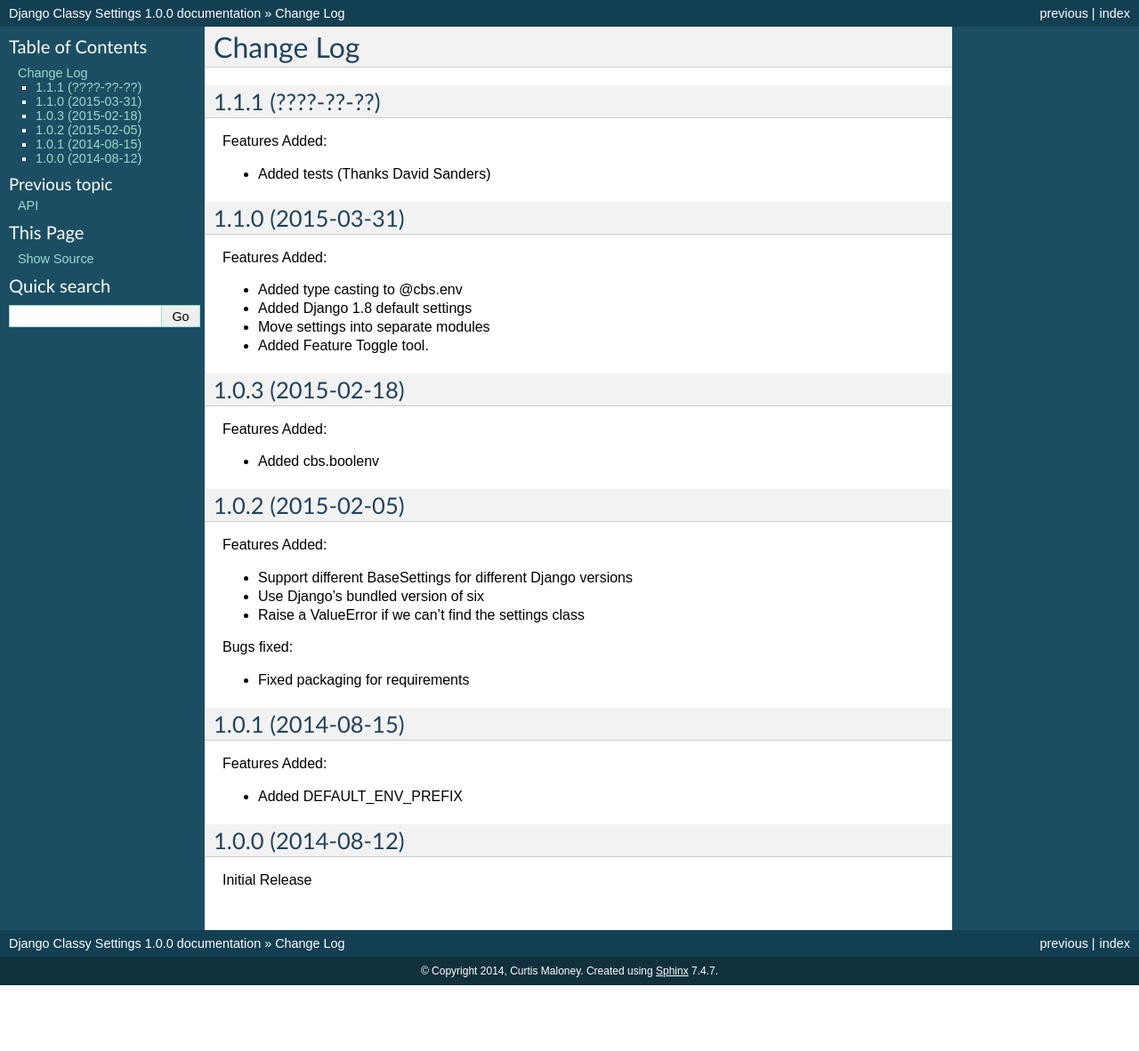
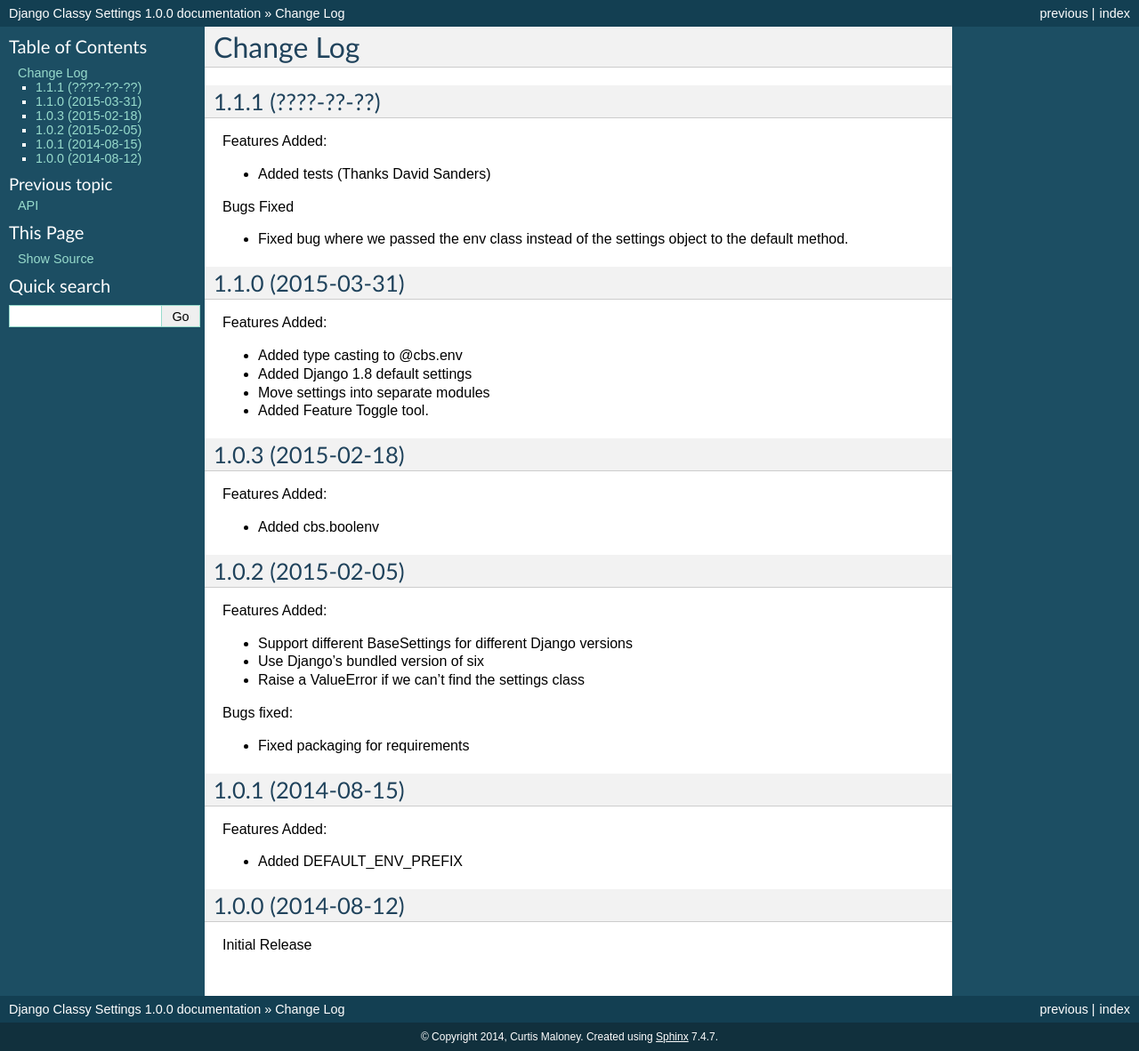
Before and after one commit to funkybob/django-classy-settings, a Sphinx documentation site: the page built from docs/changelog.rst, in a window 1280 px wide. Shown: the whole page at 89% size. Built offline with Sphinx 7.4.7, drawn with Linux system fonts in a browser that asks for light colours; before the commit the page ends 1108 px from its top, so only the background shows below that.

```diff
--- a/docs/changelog.rst
+++ b/docs/changelog.rst
@@ -7,6 +7,11 @@ Change Log
 Features Added:
 
 + Added tests (Thanks David Sanders)
+
+Bugs Fixed
+
+- Fixed bug where we passed the env class instead of the settings object to the
+  default method.
 
 1.1.0 (2015-03-31)
 ------------------
--- a/setup.py
+++ b/setup.py
@@ -3,7 +3,7 @@ from distutils.core import setup
 
 setup(
     name='django-classy-settings',
-    version='1.1.0',
+    version='1.1.1',
     description='Simple class-based settings for Django',
     author='Curtis Maloney',
     author_email='curtis@tinbrain.net',
```
